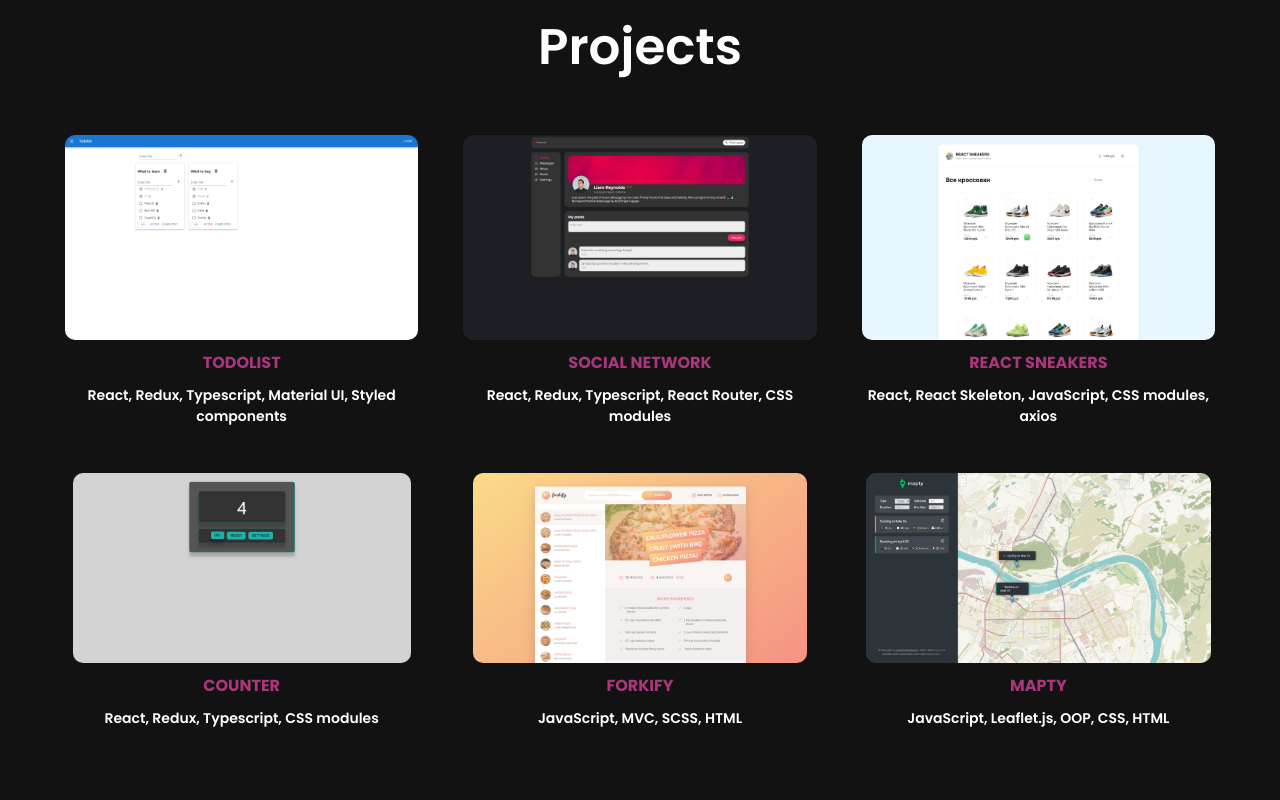
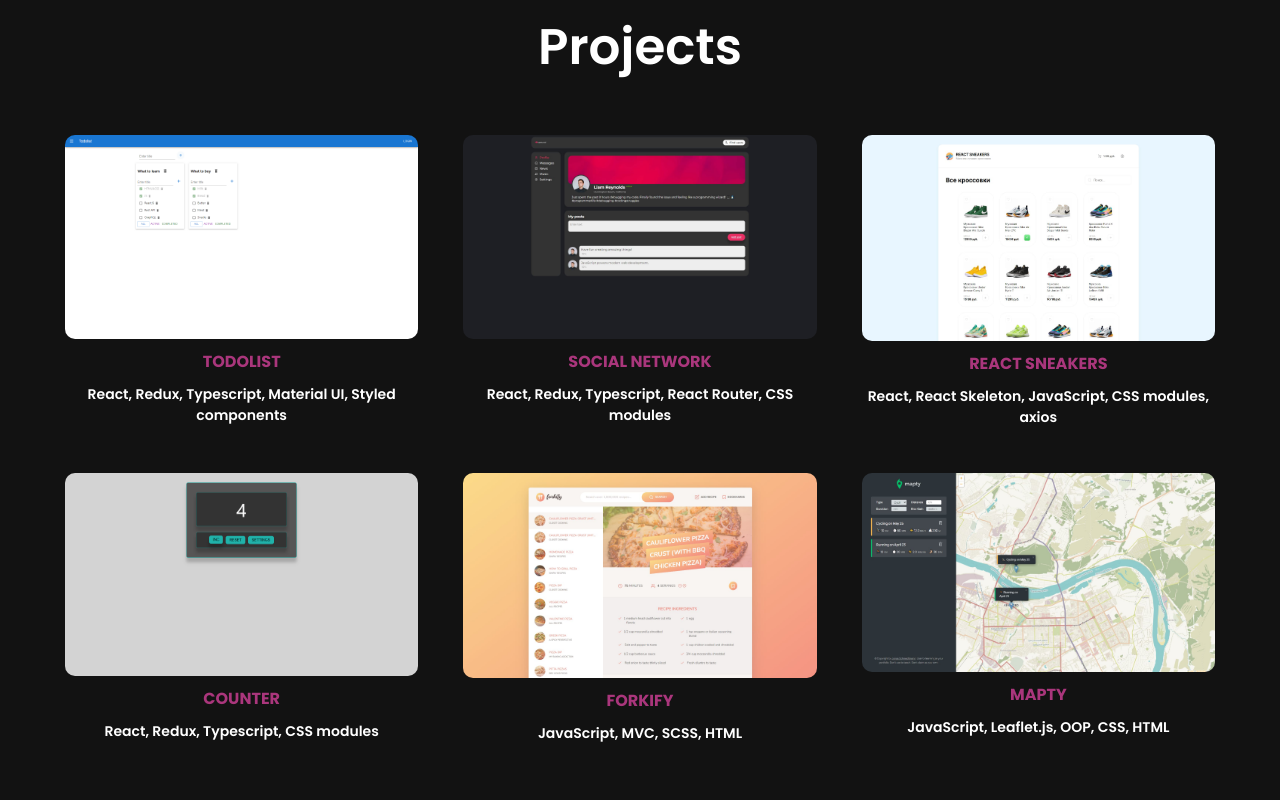
Before and after one commit to DenisKulik/frontend-developer-portfolio, a React (Vite) app: page / in a window 1280 px wide. Shown: the part 1640-2440 px from the top of the page. Built offline with nearby package versions, Linux system fonts and the light colour scheme.

Commit message:
add justify-content for ProjectWrapper

```diff
--- a/src/components/Project/ProjectStyles.ts
+++ b/src/components/Project/ProjectStyles.ts
@@ -3,13 +3,13 @@ import styled from 'styled-components';
 export const ProjectWrapper = styled.div`
   display: flex;
   flex-direction: column;
+  justify-content: flex-start;
   align-items: center;
   gap: 1rem;
   padding: 1rem;
 `;
 
 export const ImageWrapper = styled.div`
-  flex-basis: 70%;
   position: relative;
   border-radius: 1rem;
   overflow: hidden;
```
